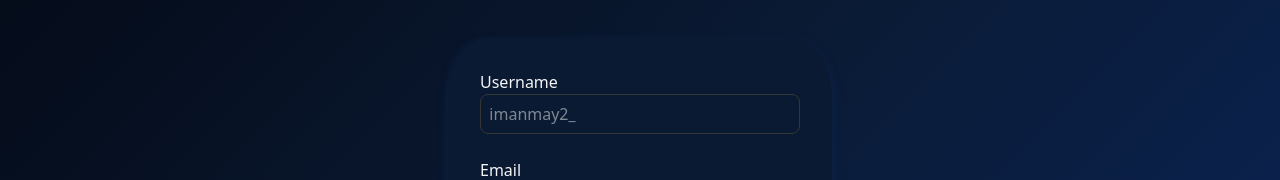
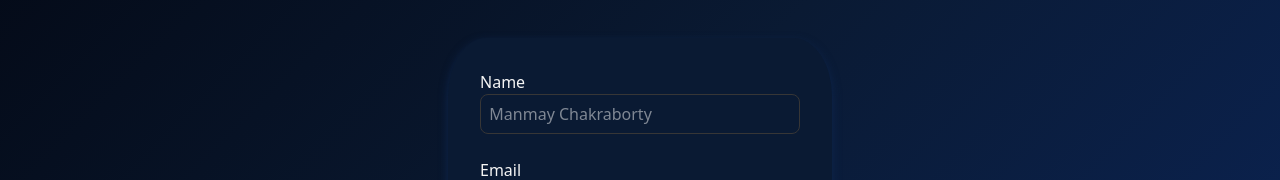
Before and after one commit to imanmay2/iChat_, a React (Vite) app in the folder client/: page / in a window 1280 px wide. Both pictures are taken after a click on the element "Sign Up". Shown: the part 228-408 px from the top of the page. Built offline with nearby package versions, Linux system fonts and the light colour scheme; the HTML template or start-up script is replaced by a standard one.

Commit message:
Both Register & SignUp form working

```diff
--- a/client/src/auth/Login.tsx
+++ b/client/src/auth/Login.tsx
@@ -1,6 +1,6 @@
 import styles from "./css/login.module.css";
 import React from "react";
-import type {Props} from '../types';
+import type { Props } from '../types';
 import type { loginCredentials } from "../types";
 
 
@@ -13,18 +13,22 @@ const Login = ({ setIsLogin }: Props): any => {
   });
 
 
-  let handleChange=(e:React.ChangeEvent<HTMLInputElement>)=>{
-    let {name,value}=e.target;
-    setLoginData((currData:loginCredentials)=>{
-      return{
-        ...currData,[name]:value
+  let handleChange = (e: React.ChangeEvent<HTMLInputElement>) => {
+    let { name, value } = e.target;
+    setLoginData((currData: loginCredentials) => {
+      return {
+        ...currData, [name]: value
       }
     })
   }
 
-  let handleSubmit=(e:React.FormEvent<HTMLFormElement>):void=>{
+  let handleSubmit = (e: React.FormEvent<HTMLFormElement>): void => {
     e.preventDefault();
     console.log(loginData);
+    setLoginData({
+      email: "",
+      password: ""
+    });
   }
 
   return (
@@ -37,13 +41,13 @@ const Login = ({ setIsLogin }: Props): any => {
       {/* Form for signing in */}
       <form className={styles.form} onSubmit={handleSubmit}>
         <label htmlFor="email">Email</label> <br />
-        <input type="text" id="email" placeholder="&nbsp;&nbsp;xyz@yahoo.com" name="email" value={loginData.email} onChange={handleChange}/>
+        <input type="text" id="email" placeholder="&nbsp;&nbsp;xyz@yahoo.com" name="email" value={loginData.email} onChange={handleChange} />
 
         <br />
         <br />
 
         <label htmlFor="Password">Password</label> <br />
-        <input type="password" id="Password" placeholder="&nbsp;&nbsp;********" name="password" value={loginData.password} onChange={handleChange}/>
+        <input type="password" id="Password" placeholder="&nbsp;&nbsp;********" name="password" value={loginData.password} onChange={handleChange} />
 
         <br /><br />
         <p className={styles.forgotPassword}>Forgot Password?</p> <br />
--- a/client/src/auth/Signup.tsx
+++ b/client/src/auth/Signup.tsx
@@ -1,31 +1,63 @@
 import styles from './css/Signup.module.css';
-import React from 'react';
 import type {Props} from '../types';
+import type { registerCredentials } from '../types';
+import { useState } from 'react';
+const Signup = ({setIsLogin}: Props) => {
 
-const Signup = ({setIsLogin}: Props) => {
+  let [registerData,setRegisterData]=useState<registerCredentials>({
+    name:"",
+    email:"",
+    password:"",
+    confirmPassword:""
+  });
+
+
+  let handleChange=(e:React.ChangeEvent<HTMLInputElement>)=>{
+    let {name,value}=e.currentTarget;
+
+    setRegisterData((currData:registerCredentials)=>{
+      return{
+        ...currData,[name]:value
+      }
+    })
+  }
+
+
+  let handleSubmit=(e:React.FormEvent<HTMLFormElement>)=>{
+    e.preventDefault();
+    console.log(registerData);
+    setRegisterData({
+    name:"",
+    email:"",
+    password:"",
+    confirmPassword:""
+  });
+  }
+
+
   return (
     <div className={styles.main}>
     Create Account<span className={styles.signupText}>Join iChat today!</span>
 
 
      {/* Signup Form */}
-     <div className={styles.signupForm}>
-        <label htmlFor="username">Username</label>
-        <input type="text" name="username" className={styles.input} placeholder='&nbsp;&nbsp;imanmay2_'/>
+     <form className={styles.signupForm} onSubmit={handleSubmit}>
+        <label htmlFor="username">Name</label>
+        <input type="text" name="name" className={styles.input} placeholder='&nbsp;&nbsp;Manmay Chakraborty' onChange={handleChange}/>
         <br />
         <label htmlFor="email">Email</label>
-        <input type="text" name="email" className={styles.input} placeholder='&nbsp;&nbsp;imanmay2@gmail.com'/>
+        <input type="text" name="email" className={styles.input} placeholder='&nbsp;&nbsp;imanmay2@gmail.com' onChange={handleChange}/>
         <br />
         <label htmlFor="password">Password</label>
-        <input type="password" name="password" className={styles.input}  placeholder='&nbsp;&nbsp;********'/>
+        <input type="password" name="password" className={styles.input}  placeholder='&nbsp;&nbsp;********' onChange={handleChange}/>
         <br />
         <label htmlFor="c_password">Confirm Password</label>
-        <input type="password" name="c_password" className={styles.input}   placeholder='&nbsp;&nbsp;********'/><br />
+        <input type="password" name="c_password" className={styles.input} placeholder='&nbsp;&nbsp;********' onChange={handleChange}/><br />
         <br />
         <button className={styles.signupButton}>Create Account</button> <br />
         <br /><hr /> <br />
         <p className={styles.loginText}>Already have an account? <span className={styles.style2} onClick={()=>setIsLogin(true)}>Log In</span></p>
-     </div>
+     </form>
   </div>
   )
 }
```
